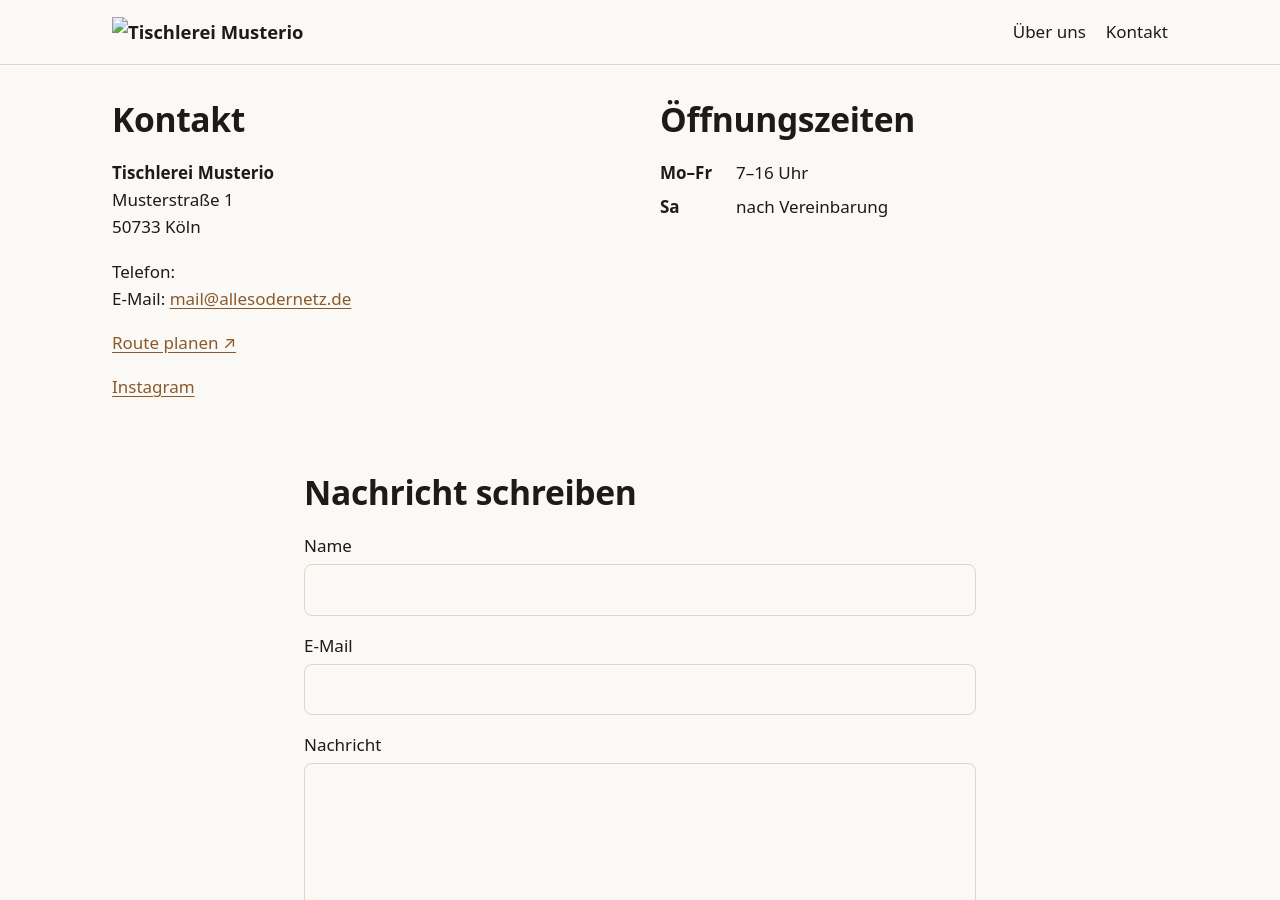
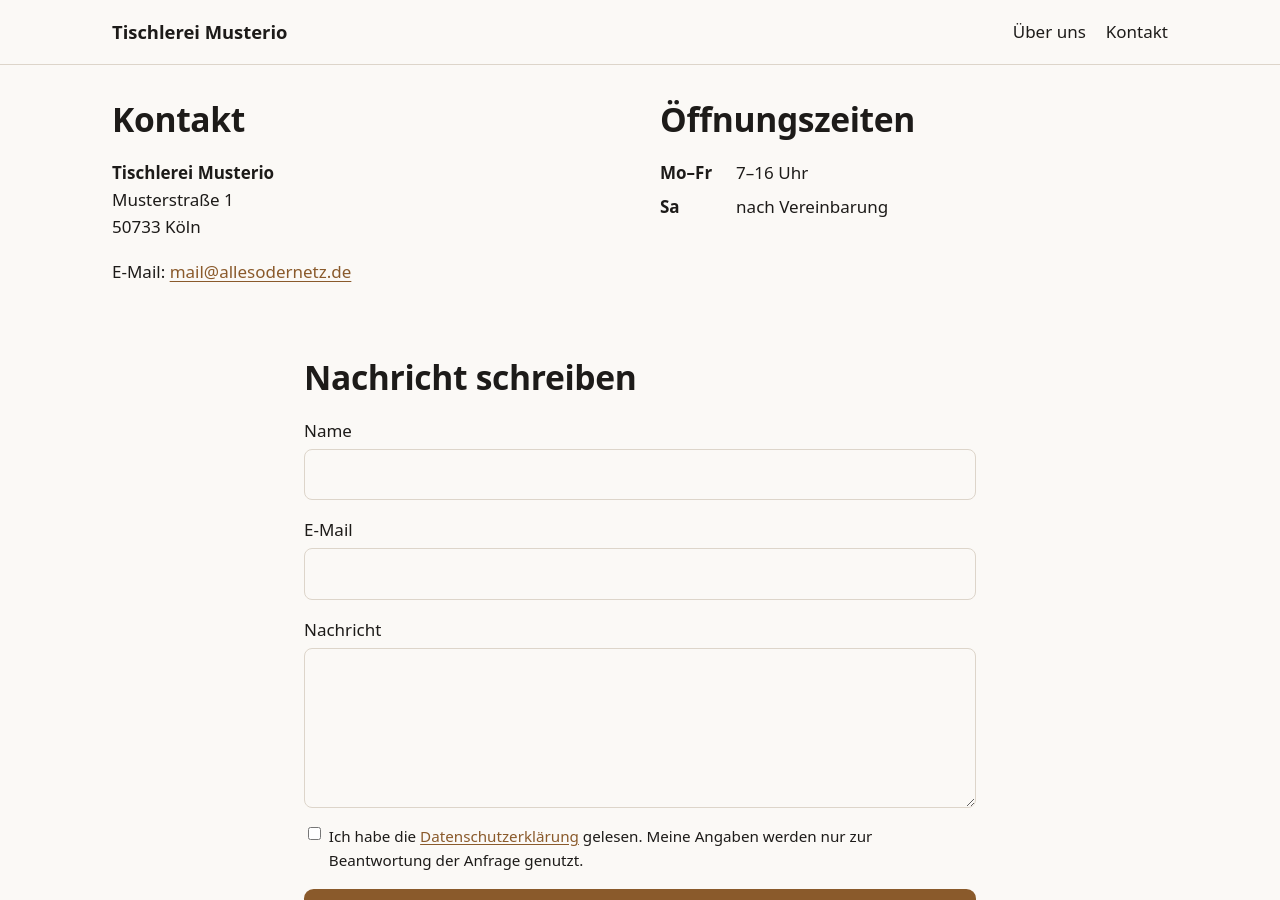
Before and after one commit to allesodernetz/test-kunde, a Jekyll site: the page built from index.html, in a window 1280 px wide and 900 px high, scrolled down 1229 px. Built offline with Jekyll 4.4.1, drawn with Linux system fonts in a browser that asks for light colours.

Commit message:
Vorlage: leere Felder aus dem Admin-Bereich sauber ausblenden
Co-Authored-By: Claude Opus 5.5 <noreply@anthropic.com>
Claude-Session: https://claude.ai/code/session_01Gao4g34pcqzVVC3rSBsmS3

```diff
--- a/_layouts/default.html
+++ b/_layouts/default.html
@@ -9,7 +9,7 @@
   <link rel="canonical" href="{{ page.url | absolute_url }}">
   <meta property="og:title" content="{{ page.title | default: s.firma }}">
   <meta property="og:description" content="{{ s.beschreibung_seo }}">
-  {%- if s.hero_bild != "" %}<meta property="og:image" content="{{ s.hero_bild | absolute_url }}">{% endif %}
+  {%- if s.hero_bild and s.hero_bild != "" %}<meta property="og:image" content="{{ s.hero_bild | absolute_url }}">{% endif %}
   {%- if page.noindex or site.noindex %}<meta name="robots" content="noindex">{% endif %}
   <link rel="stylesheet" href="{{ '/assets/css/style.css' | relative_url }}">
   <style>:root { --akzent: {{ s.akzentfarbe | default: '#b4532a' }}; }</style>
@@ -20,7 +20,7 @@
   <header class="kopf">
     <div class="wrap kopf__inner">
       <a class="marke" href="{{ '/' | relative_url }}">
-        {%- if s.logo != "" -%}<img src="{{ s.logo | relative_url }}" alt="{{ s.firma }}" height="40">{%- else -%}{{ s.firma }}{%- endif -%}
+        {%- if s.logo and s.logo != "" -%}<img src="{{ s.logo | relative_url }}" alt="{{ s.firma }}" height="40">{%- else -%}{{ s.firma }}{%- endif -%}
       </a>
       <nav aria-label="Hauptnavigation">
         <a href="{{ '/' | relative_url }}#ueber">Über uns</a>
--- a/index.html
+++ b/index.html
@@ -6,16 +6,16 @@ layout: default
   <div class="wrap hero__inner">
     <div>
       <h1>{{ s.firma }}</h1>
-      {%- if s.claim != "" %}<p class="hero__claim">{{ s.claim }}</p>{% endif %}
-      {%- if s.hero_button_text != "" %}<a class="knopf" href="{{ s.hero_button_link }}">{{ s.hero_button_text }}</a>{% endif %}
+      {%- if s.claim and s.claim != "" %}<p class="hero__claim">{{ s.claim }}</p>{% endif %}
+      {%- if s.hero_button_text and s.hero_button_text != "" %}<a class="knopf" href="{{ s.hero_button_link }}">{{ s.hero_button_text }}</a>{% endif %}
     </div>
-    {%- if s.hero_bild != "" %}
+    {%- if s.hero_bild and s.hero_bild != "" %}
     <img class="hero__bild" src="{{ s.hero_bild | relative_url }}" alt="" width="640" height="480">
     {%- endif %}
   </div>
 </section>
 
-{%- if s.ueber_text != "" %}
+{%- if s.ueber_text and s.ueber_text != "" %}
 <section id="ueber" class="abschnitt">
   <div class="wrap schmal">
     <h2>{{ s.ueber_titel }}</h2>
@@ -49,13 +49,13 @@ layout: default
         {{ s.adresse | newline_to_br }}
       </address>
       <p>
-        {%- if s.telefon != "" %}Telefon: <a href="tel:{{ s.telefon | remove: ' ' }}">{{ s.telefon }}</a><br>{% endif %}
-        {%- if s.email != "" %}E-Mail: <a href="mailto:{{ s.email }}">{{ s.email }}</a>{% endif %}
+        {%- if s.telefon and s.telefon != "" %}Telefon: <a href="tel:{{ s.telefon | remove: ' ' }}">{{ s.telefon }}</a><br>{% endif %}
+        {%- if s.email and s.email != "" %}E-Mail: <a href="mailto:{{ s.email }}">{{ s.email }}</a>{% endif %}
       </p>
-      {%- if s.karten_link != "" %}<p><a href="{{ s.karten_link }}" rel="noopener" target="_blank">Route planen ↗</a></p>{% endif %}
-      {%- assign hat_social = s.social | where_exp: "x", "x.url != ''" -%}
-      {%- if hat_social.size > 0 %}
-      <p class="social">{% for x in hat_social %}<a href="{{ x.url }}" rel="noopener" target="_blank">{{ x.name }}</a>{% endfor %}</p>
+      {%- if s.karten_link and s.karten_link != "" %}<p><a href="{{ s.karten_link }}" rel="noopener" target="_blank">Route planen ↗</a></p>{% endif %}
+      {%- capture social_links -%}{% for x in s.social %}{% if x.url and x.url != "" %}<a href="{{ x.url }}" rel="noopener" target="_blank">{{ x.name }}</a>{% endif %}{% endfor %}{%- endcapture -%}
+      {%- if social_links != "" %}
+      <p class="social">{{ social_links }}</p>
       {%- endif %}
     </div>
 
@@ -69,7 +69,7 @@ layout: default
     {%- endif %}
   </div>
 
-  {%- if s.kontaktformular and s.web3forms_key != "" %}
+  {%- if s.kontaktformular and s.web3forms_key and s.web3forms_key != "" %}
   <div class="wrap schmal">
     <h2>Nachricht schreiben</h2>
     <!-- Web3Forms: leitet die Nachricht an die beim Key hinterlegte E-Mail weiter. -->
```
